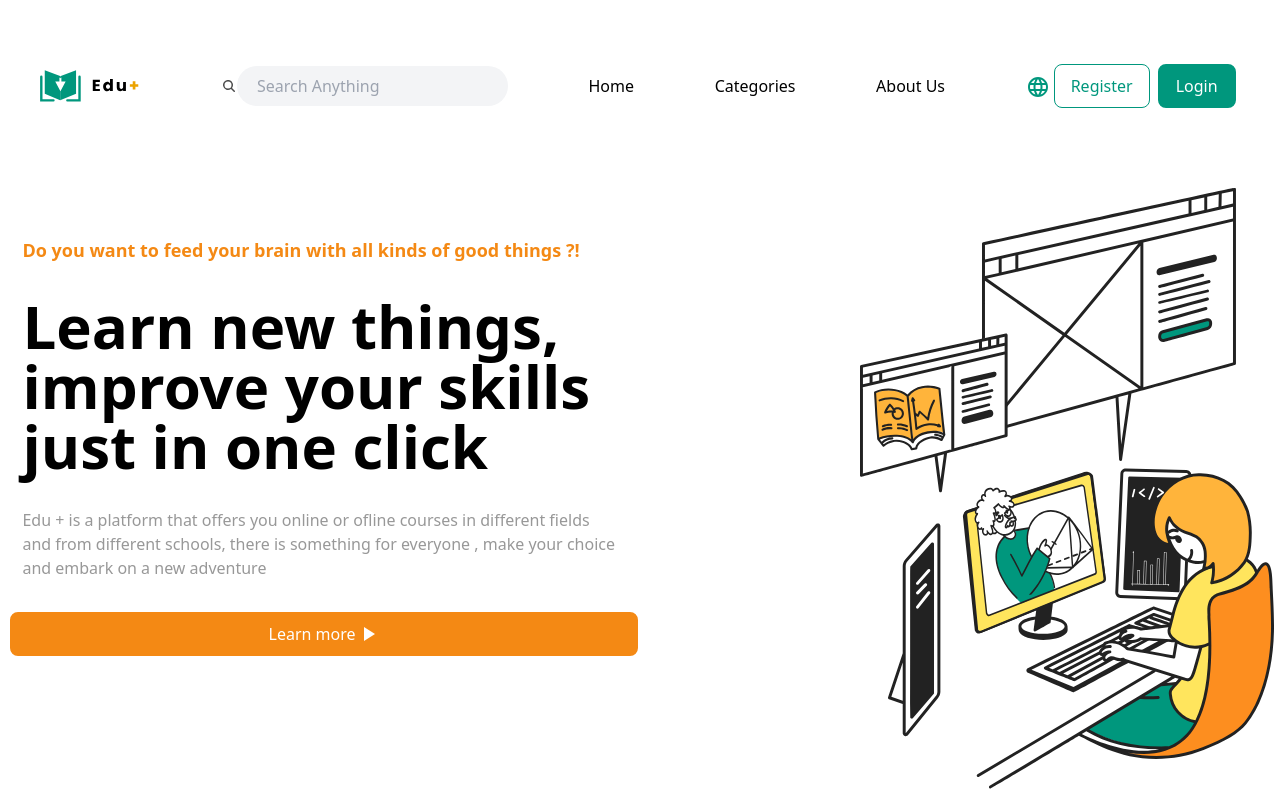
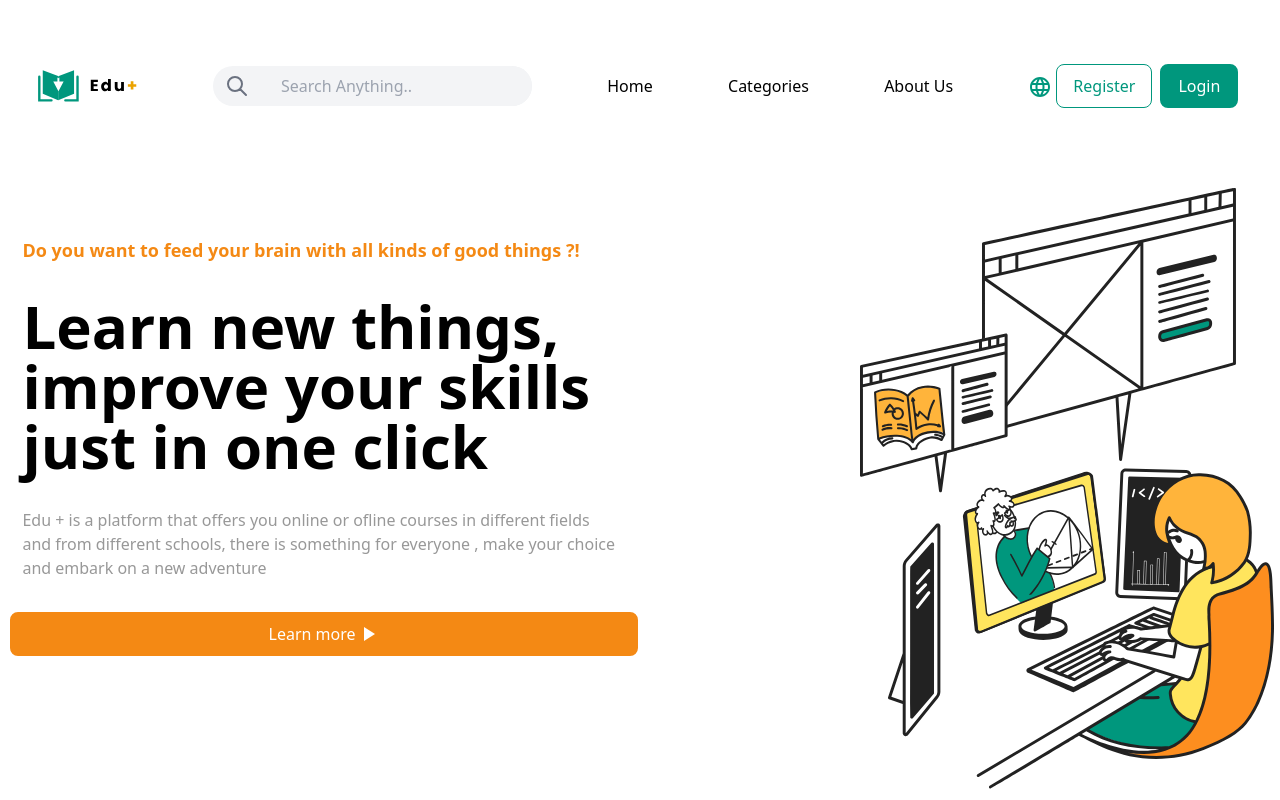
Before and after one commit to Abdousa23/Edu-plus, a Next.js app in the folder frontend/: page / in a window 1280 px wide. Shown: the top 800 px of the page. Built offline with nearby package versions, Linux system fonts and the light colour scheme; no server answers.

Commit message:
Update Navbar.tsx

```diff
--- a/frontend/app/_components/Navbar.tsx
+++ b/frontend/app/_components/Navbar.tsx
@@ -35,12 +35,15 @@ export default function Navbar() {
             />
 
             </Link>
-            <div className='flex justify-center items-center max-sm:hidden'>
-            <label htmlFor="search">
-            <svg xmlns="http://www.w3.org/2000/svg" viewBox="0 0 16 16" fill="currentColor" className="w-4 h-4 opacity-70"><path fillRule="evenodd" d="M9.965 11.026a5 5 0 1 1 1.06-1.06l2.755 2.754a.75.75 0 1 1-1.06 1.06l-2.755-2.754ZM10.5 7a3.5 3.5 0 1 1-7 0 3.5 3.5 0 0 1 7 0Z" clipRule="evenodd" /></svg>
-            </label>
-            <input type="text" id='search' className="flex flex-row items-center px-5 space-x-4.5 w-76 h-10 bg-gray-100 rounded-full" placeholder="Search Anything" />
+           <div class='flex justify-center items-center max-sm:hidde'>
+            <div class="relative flex items-center w-full h-10 rounded-full focus-within:shadow-lg bg-gray-100 overflow-hidden">
+            <div class="grid place-items-center h-full w-12 text-gray-300">
+            <svg xmlns="http://www.w3.org/2000/svg" class="h-6 w-6 text-gray-500" fill="none" viewBox="0 0 24 24" stroke="currentColor">            <path stroke-linecap="round" stroke-linejoin="round" stroke-width="2" d="M21 21l-6-6m2-5a7 7 0 11-14 0 7 7 0 0114 0z" />
+            </svg>
+            </div>
 
+            <input class="flex flex-row items-center px-5 space-x-4.5 w-76 h-10 bg-gray-100 " type="text"id="search"  placeholder="Search Anything.." />
+            </div>
             </div>
              <Link href="/" className='max-md:hidden max'>
                 Home
```
